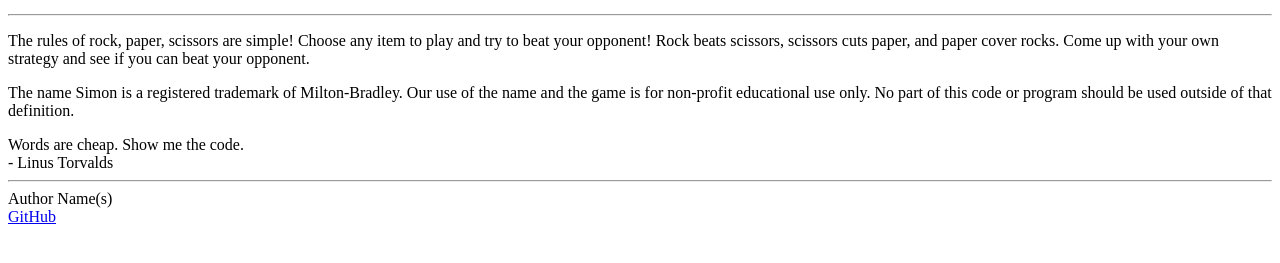
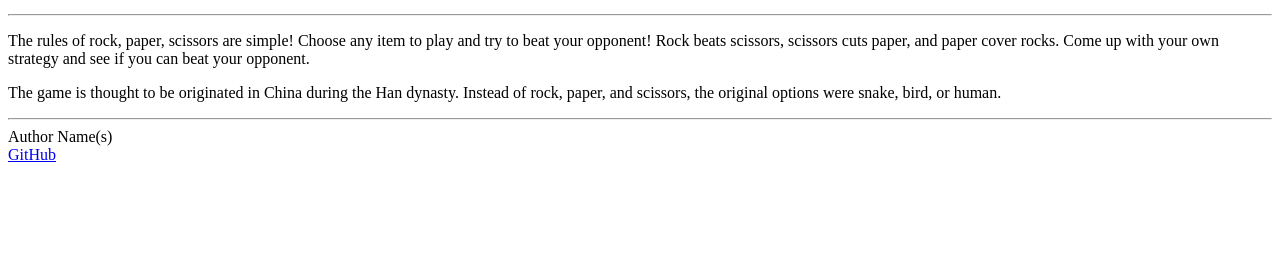
Before and after one commit to colintsmith/startup, a plain HTML site: page about.html in a window 1280 px wide. Shown: the part 161-424 px from the top of the page. Drawn offline with Linux system fonts and the light colour scheme.

Commit message:
maybe finished about.html

```diff
--- a/about.html
+++ b/about.html
@@ -29,14 +29,9 @@
       </p>
 
       <p>
-        The name Simon is a registered trademark of Milton-Bradley. Our use of the name and the game is for non-profit
-        educational use only. No part of this code or program should be used outside of that definition.
+        The game is thought to be originated in China during the Han dynasty.
+        Instead of rock, paper, and scissors, the original options were snake, bird, or human.
       </p>
-
-      <div id="quote">
-        <div>Words are cheap. Show me the code.</div>
-        <div>- Linus Torvalds</div>
-      </div>
     </main>
 
     <footer>
```
